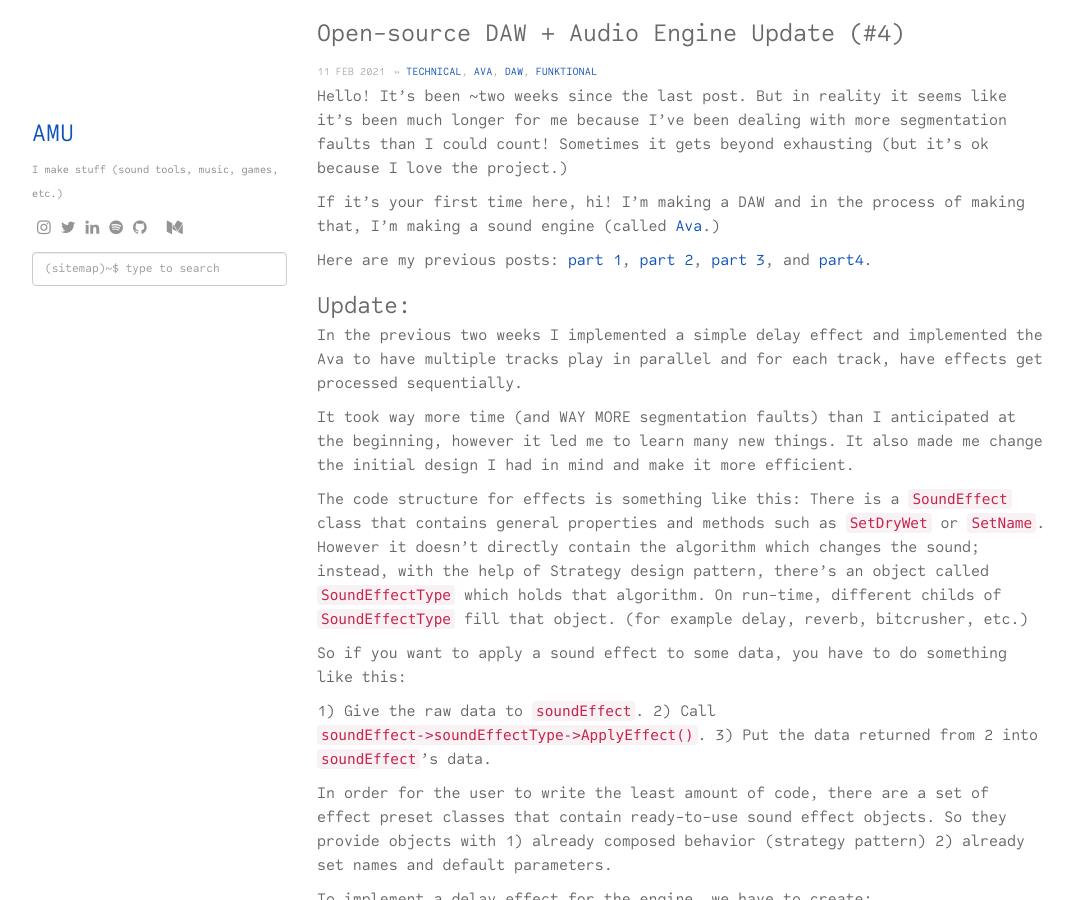
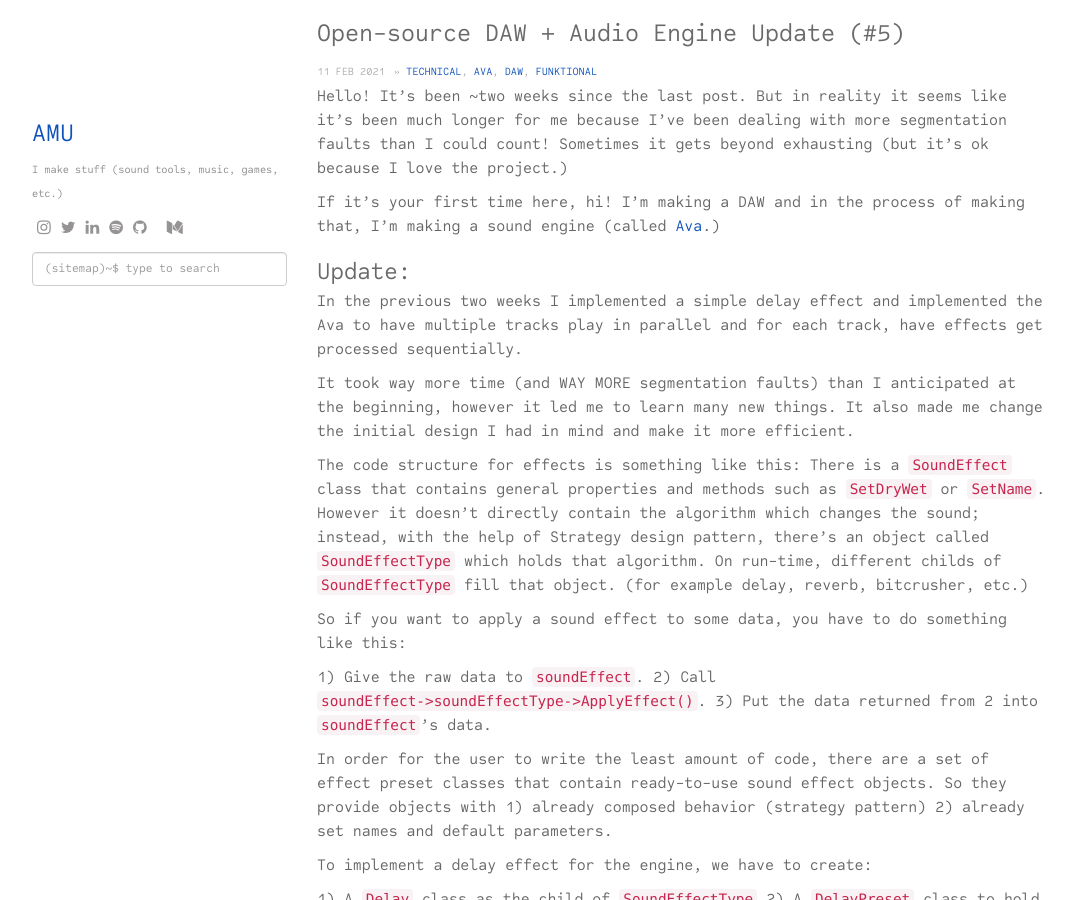
Before and after one commit to amuuu/amuuu.github.io, a Jekyll site: the page built from _posts/2021-02-12-update5.md, in a window 1280 px wide and 900 px high. Shown: the whole window, without its empty margins (53-1126 px from the left). Built offline with Jekyll 4.4.1, drawn with Linux system fonts in a browser that asks for light colours; nearby versions of some CDN libraries; comment, search, counter and statistics services are not loaded; some of the changed text lies outside the part shown.

Commit message:
fix stuff

```diff
--- a/_posts/2021-02-12-update5.md
+++ b/_posts/2021-02-12-update5.md
@@ -1,15 +1,12 @@
 ---
 layout: post
-title:  "Open-source DAW + Audio Engine Update (#4)"
+title:  "Open-source DAW + Audio Engine Update (#5)"
 date:   2021-02-12 00:12:21 +0700
 categories: [technical, ava, daw, funktional]
 ---
 Hello! It's been ~two weeks since the last post. But in reality it seems like it's been much longer for me because I've been dealing with more segmentation faults than I could count! Sometimes it gets beyond exhausting (but it's ok because I love the project.)
 
 If it's your first time here, hi! I'm making a DAW and in the process of making that, I'm making a sound engine (called [Ava](https://github.com/funktional-stdo/ava).)
-
-Here are my previous posts: [part 1](https://dev.to/amuuu/i-m-making-an-open-source-daw-1l1), [part 2](https://dev.to/amuuu/choosing-the-tech-stack-for-my-open-source-daw-2oa4), [part 3](https://dev.to/amuuu/open-source-daw-update-long-time-no-see-3-g6m), and [part4](https://dev.to/amuuu/open-source-daw-audio-engine-update-4-4ai5).
-
 
 ### Update:
 In the previous two weeks I implemented a simple delay effect and implemented the Ava to have multiple tracks play in parallel and for each track, have effects get processed sequentially.
```
Also changed, not shown: _posts/2020-08-02-update1.md (+1 -1 lines), _posts/2021-01-27-update4.md (+1 -1 lines).
